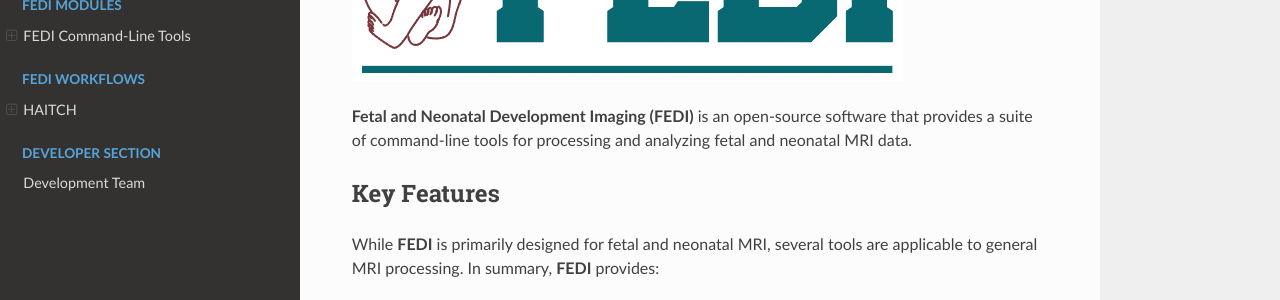
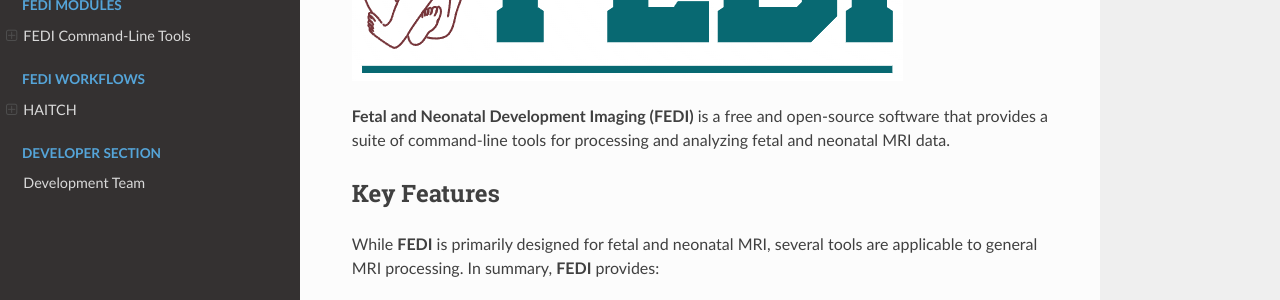
Before and after one commit to FEDIToolbox/FEDI, a Sphinx documentation site: the page built from documentation/source/index.rst, in a window 1280 px wide and 900 px high. Shown: the part 322-622 px from the top of the window. Built offline with Sphinx 7.4.7 and the Read the Docs theme 3.1.0, drawn with Linux system fonts in a browser that asks for light colours.

Commit message:
Update index.rst

```diff
--- a/documentation/source/index.rst
+++ b/documentation/source/index.rst
@@ -3,7 +3,7 @@ Fetal and Neonatal Development Imaging
 
 .. figure:: Focus_FEDI.png
 
-**Fetal and Neonatal Development Imaging (FEDI)** is an open-source software that provides a suite of command-line tools for processing and analyzing fetal and neonatal MRI data.
+**Fetal and Neonatal Development Imaging (FEDI)** is a free and open-source software that provides a suite of command-line tools for processing and analyzing fetal and neonatal MRI data.
 
 
 Key Features
```
